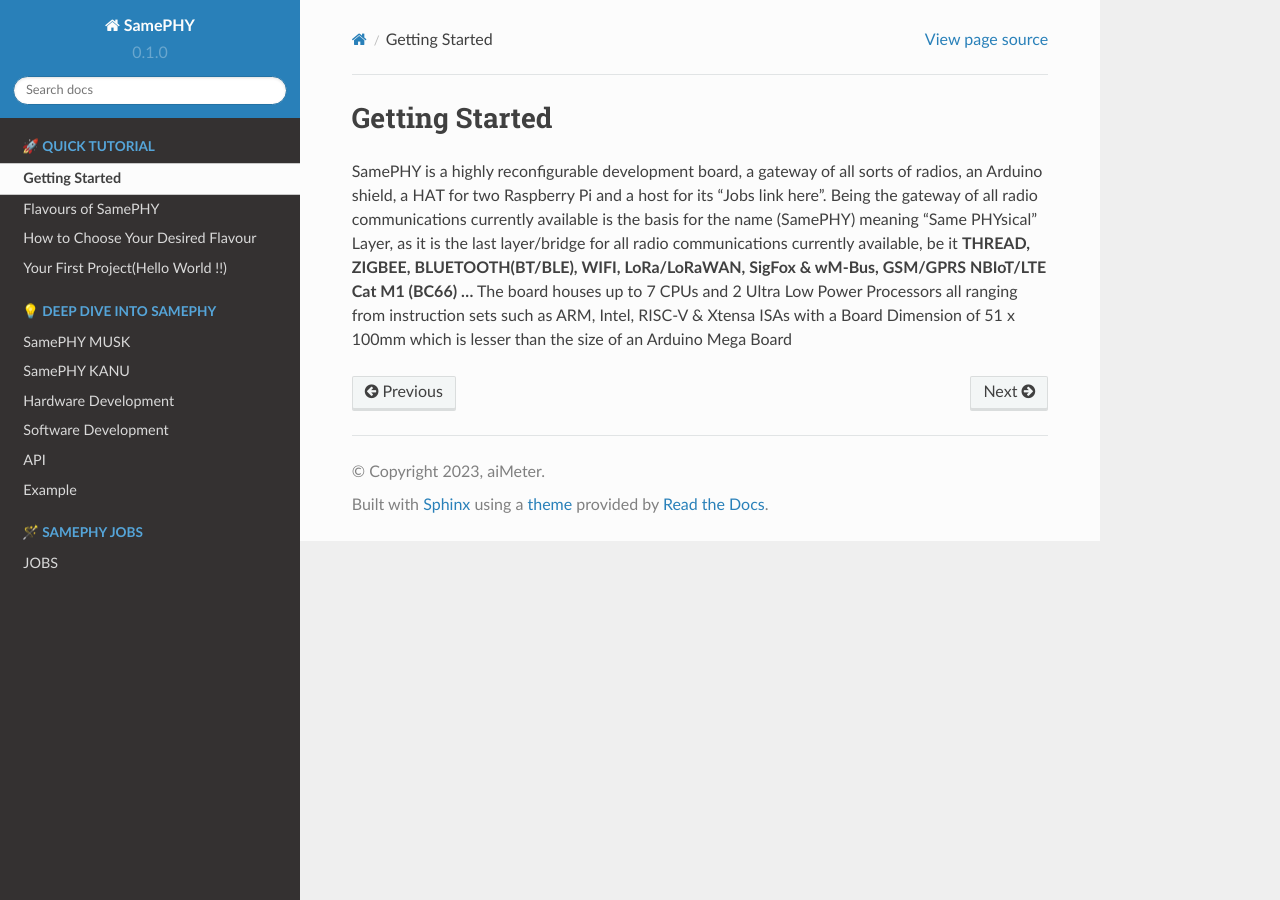
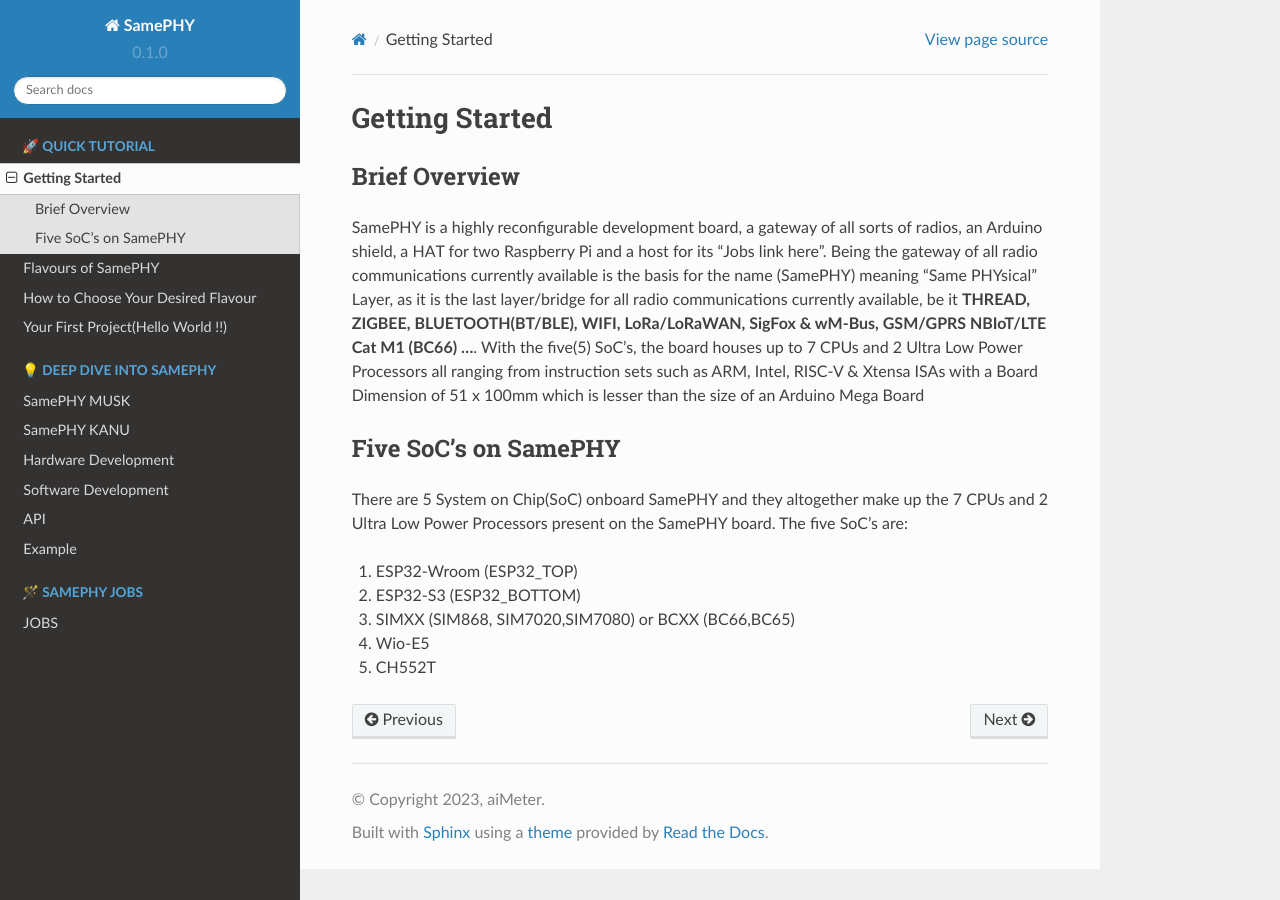
Before and after one commit to petchu99/bookish-waddle, a Sphinx documentation site: the page built from docs/source/Intro/getting-started.rst, in a window 1280 px wide. Built offline with Sphinx 7.4.7 and the Read the Docs theme 2.0.0, drawn with Linux system fonts in a browser that asks for light colours; pages that are not in the unit, such as notebooks, are missing from menus.

Commit message:
Update getting-started.rst

```diff
--- a/docs/source/Intro/getting-started.rst
+++ b/docs/source/Intro/getting-started.rst
@@ -1,4 +1,19 @@
 Getting Started
 ===================================
 
-SamePHY is a highly reconfigurable development board, a gateway of all sorts of radios, an Arduino shield, a HAT for two Raspberry Pi and a host for its “Jobs link here”. Being the gateway of all radio communications currently available is the basis for the name (SamePHY) meaning "Same PHYsical" Layer, as it is the last layer/bridge for all radio communications currently available, be it **THREAD, ZIGBEE, BLUETOOTH(BT/BLE), WIFI, LoRa/LoRaWAN, SigFox & wM-Bus, GSM/GPRS NBIoT/LTE Cat M1 (BC66) ...** The board houses up to 7 CPUs and 2 Ultra Low Power Processors all ranging from instruction sets such as ARM, Intel, RISC-V & Xtensa ISAs with a Board Dimension of 51 x 100mm which is lesser than the size of an Arduino Mega Board
+Brief Overview
+--------------
+
+SamePHY is a highly reconfigurable development board, a gateway of all sorts of radios, an Arduino shield, a HAT for two Raspberry Pi and a host for its “Jobs link here”. Being the gateway of all radio communications currently available is the basis for the name (SamePHY) meaning "Same PHYsical" Layer, as it is the last layer/bridge for all radio communications currently available, be it **THREAD, ZIGBEE, BLUETOOTH(BT/BLE), WIFI, LoRa/LoRaWAN, SigFox & wM-Bus, GSM/GPRS NBIoT/LTE Cat M1 (BC66) ...**. With the five(5) SoC's, the board houses up to 7 CPUs and 2 Ultra Low Power Processors all ranging from instruction sets such as ARM, Intel, RISC-V & Xtensa ISAs with a Board Dimension of 51 x 100mm which is lesser than the size of an Arduino Mega Board
+
+Five SoC's on SamePHY
+---------------------
+
+There are 5 System on Chip(SoC) onboard SamePHY and they altogether make up the 7 CPUs and 2 Ultra Low Power Processors present on the SamePHY board.
+The five SoC's are:
+
+#. ESP32-Wroom (ESP32_TOP)
+#. ESP32-S3 (ESP32_BOTTOM)
+#. SIMXX (SIM868, SIM7020,SIM7080) or BCXX (BC66,BC65)
+#. Wio-E5
+#. CH552T
```
